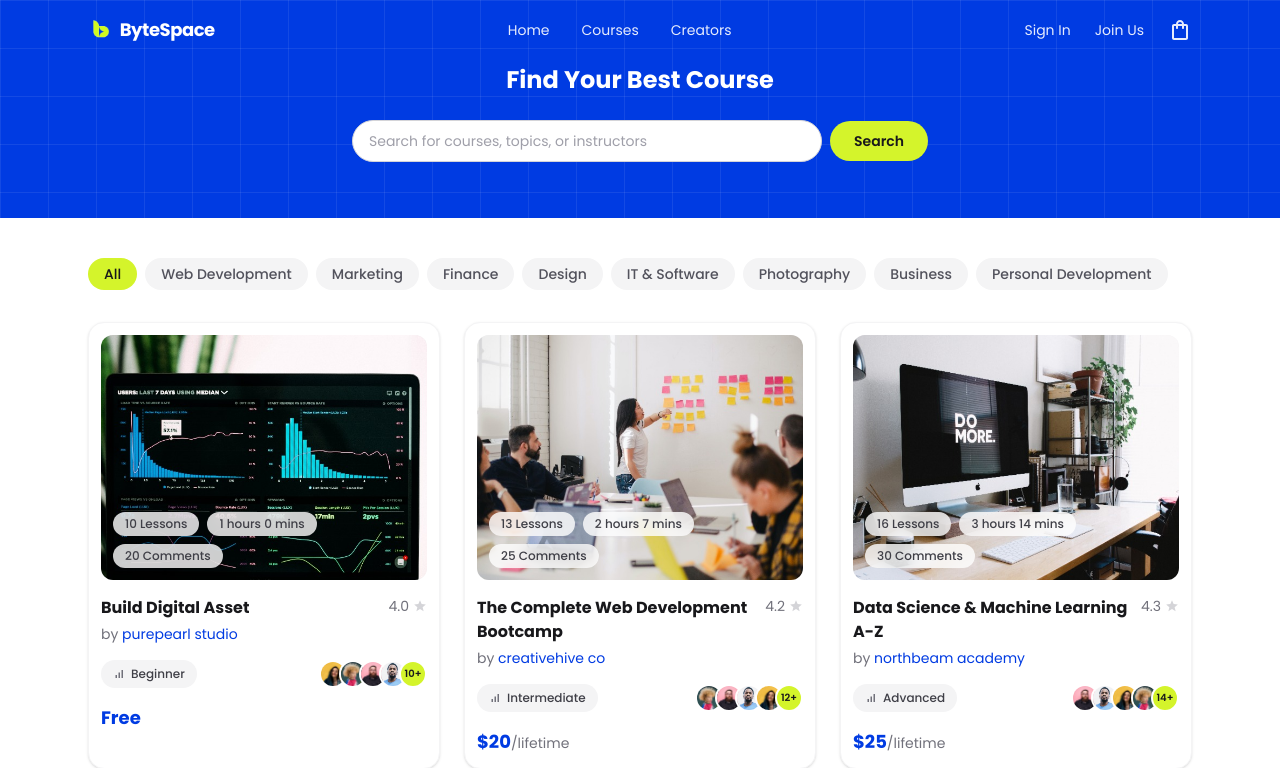
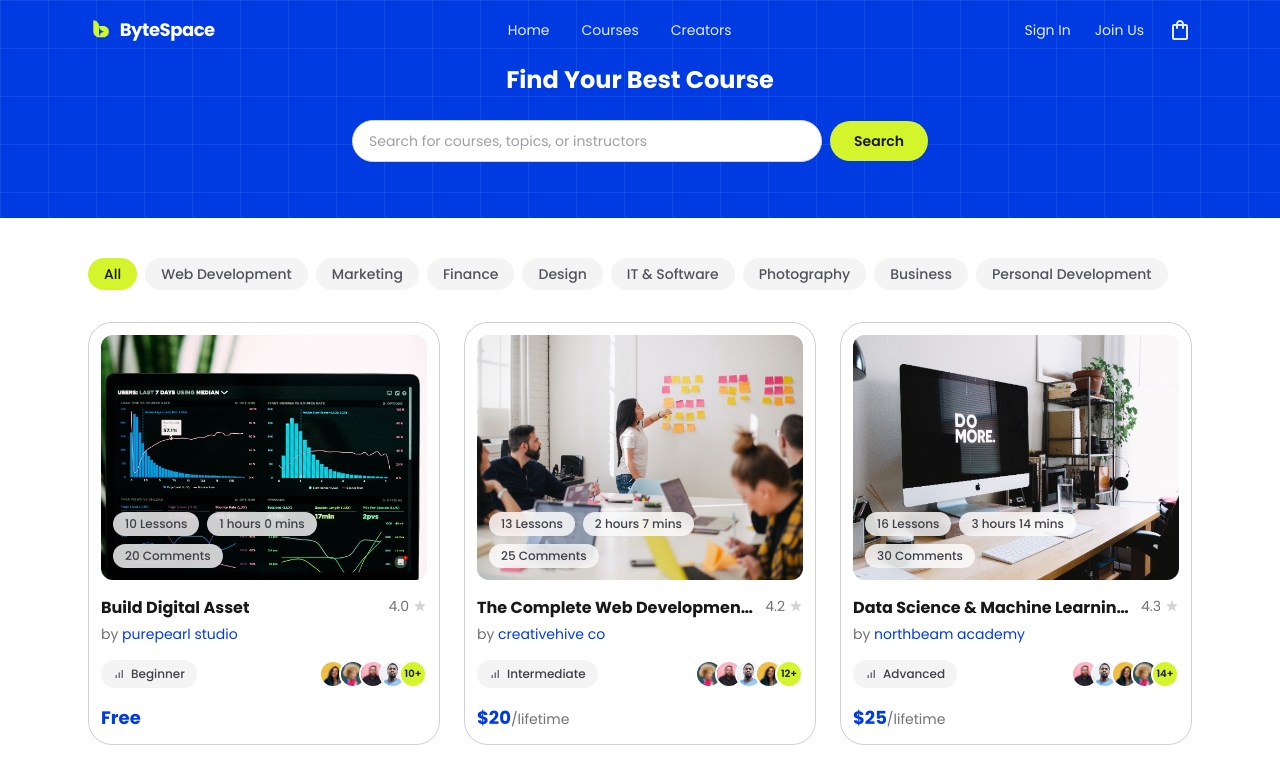
Before and after one commit to mdsujon-dev/ByteSpace, a Next.js app: page /courses in a window 1280 px wide. Shown: the top 768 px of the page. Built offline with nearby package versions, Linux system fonts and the light colour scheme.

Commit message:
Match course card border/radius spec, remove shadow, single-line title
Card now uses a plain 1px #CED0D3 border with a 24px radius instead of
a shadow-based card, and the title truncates to one line instead of
wrapping to two.

```diff
--- a/src/components/courses/CourseCard.tsx
+++ b/src/components/courses/CourseCard.tsx
@@ -24,7 +24,7 @@ export function CourseCard({ course }: { course: Course }) {
   return (
     <Link
       href={`/courses/${course.id}`}
-      className="group block rounded-2xl border border-zinc-100 bg-white p-3 shadow-sm transition-shadow hover:shadow-md"
+      className="group block rounded-3xl border border-[#CED0D3] bg-white p-3"
     >
       <div className="relative aspect-4/3 w-full overflow-hidden rounded-xl bg-zinc-100">
         <AppImage
@@ -48,7 +48,9 @@ export function CourseCard({ course }: { course: Course }) {
 
       <div className="pt-4">
         <div className="flex items-start justify-between gap-2">
-          <h3 className="text-base font-bold text-zinc-900">{course.title}</h3>
+          <h3 className="truncate text-base font-bold text-zinc-900">
+            {course.title}
+          </h3>
           <span className="flex shrink-0 items-center gap-1 text-sm text-zinc-500">
             {course.rating.toFixed(1)}
             <MdStar className="text-zinc-300" />
```
